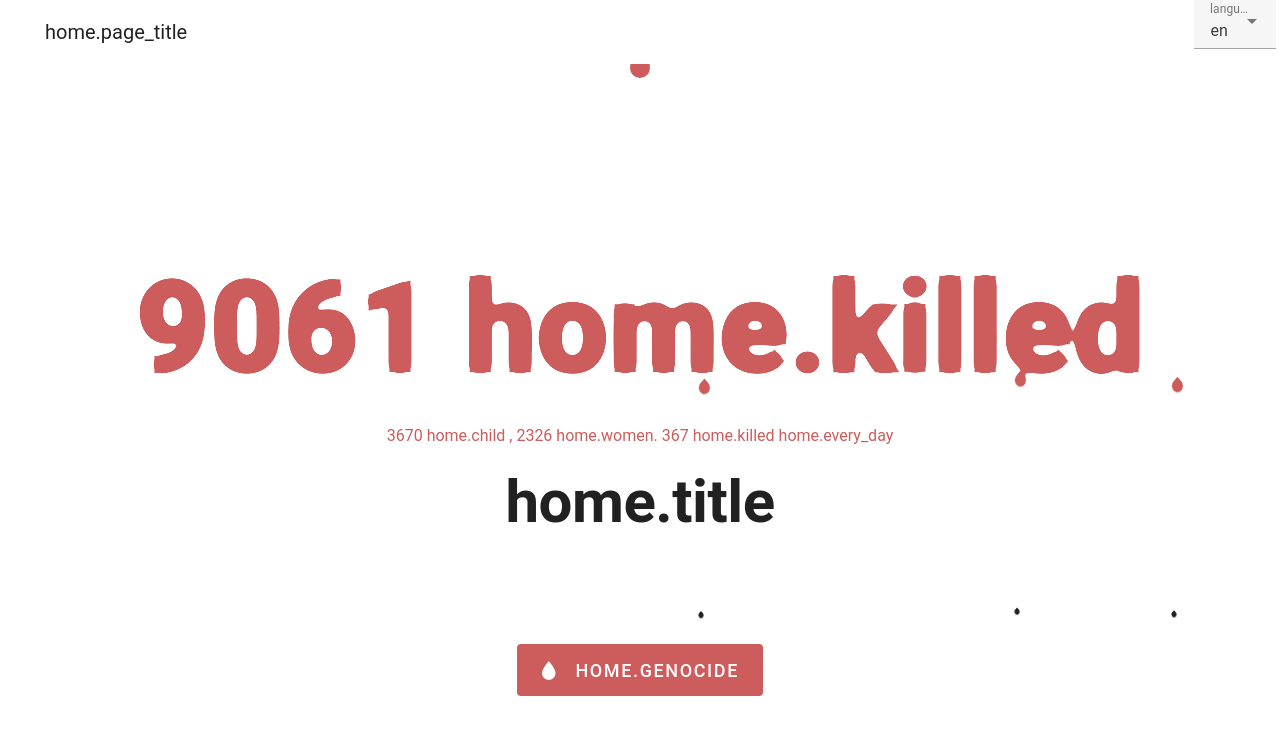
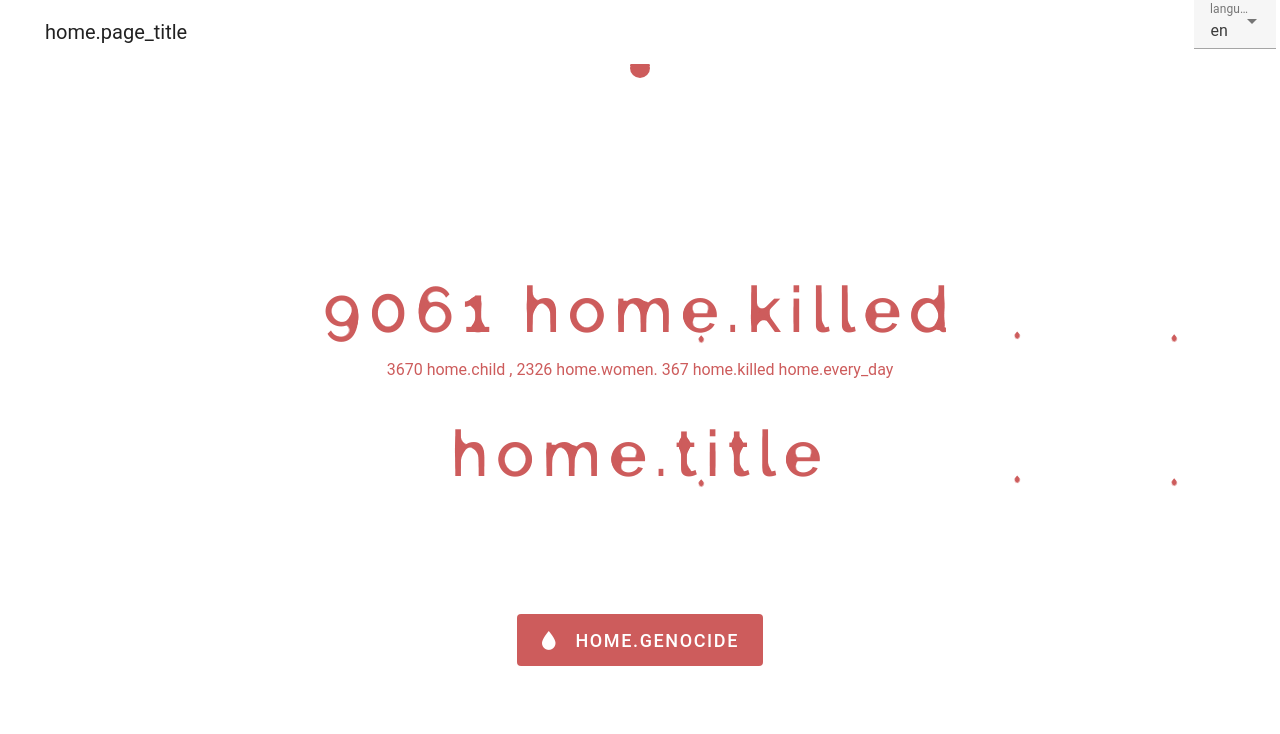
Before and after one commit to Abdulrahman-YE/promised_blood_land, a Vue app: page / in a window 1280 px wide. Shown: the top 734 px of the page. Built offline with nearby package versions, Linux system fonts and the light colour scheme; some icons are missing.

Commit message:
Improve style

```diff
--- a/index.html
+++ b/index.html
@@ -6,6 +6,7 @@
   <link rel="icon" href="/logo.png" type="image/png" />
   <meta name="viewport" content="width=device-width, initial-scale=1.0" />
   <title>The Promised Bloody Land</title>
+  <link href="https://fonts.googleapis.com/css?family=Raleway:300,500,700,900" rel="stylesheet">
   <meta name="description"
     content="Zio'nsts genocides gallery and the wild fantasy of the promised land. [Gaze, Israil] " />
   <meta property="og:title" content="The Promised Bloody Land" />
--- a/src/components/HelloWorld.vue
+++ b/src/components/HelloWorld.vue
@@ -44,13 +44,17 @@
           </defs>
         </svg>
 
-        <h1 class="text-h2 font-weight-bold">{{ $t('home.title') }}
+        <h1 class="title">{{ $t('home.title') }}
 
           <span class="dropy"></span>
           <span class="dropy"></span>
           <span class="dropy"></span>
           <span class="dropy"></span>
           <span class="dropy"></span>
+          <span class="dropy"></span>
+          <span class="dropy"></span>
+          <span class="dropy"></span>
+
         </h1>
 
       </div>
--- a/src/styles/style.css
+++ b/src/styles/style.css
@@ -76,11 +76,11 @@
 
 
 .title {
-    font-weight: 900;
-    font-size: 10vw;
-    margin: 0;
+    font-weight: 500;
+    font-size: 5vw;
     filter: url(#goo);
-    position: relative;
+    font-family: Raleway, sans-serif;
+    letter-spacing: .12em;
     color: IndianRed;
 }
 
```
